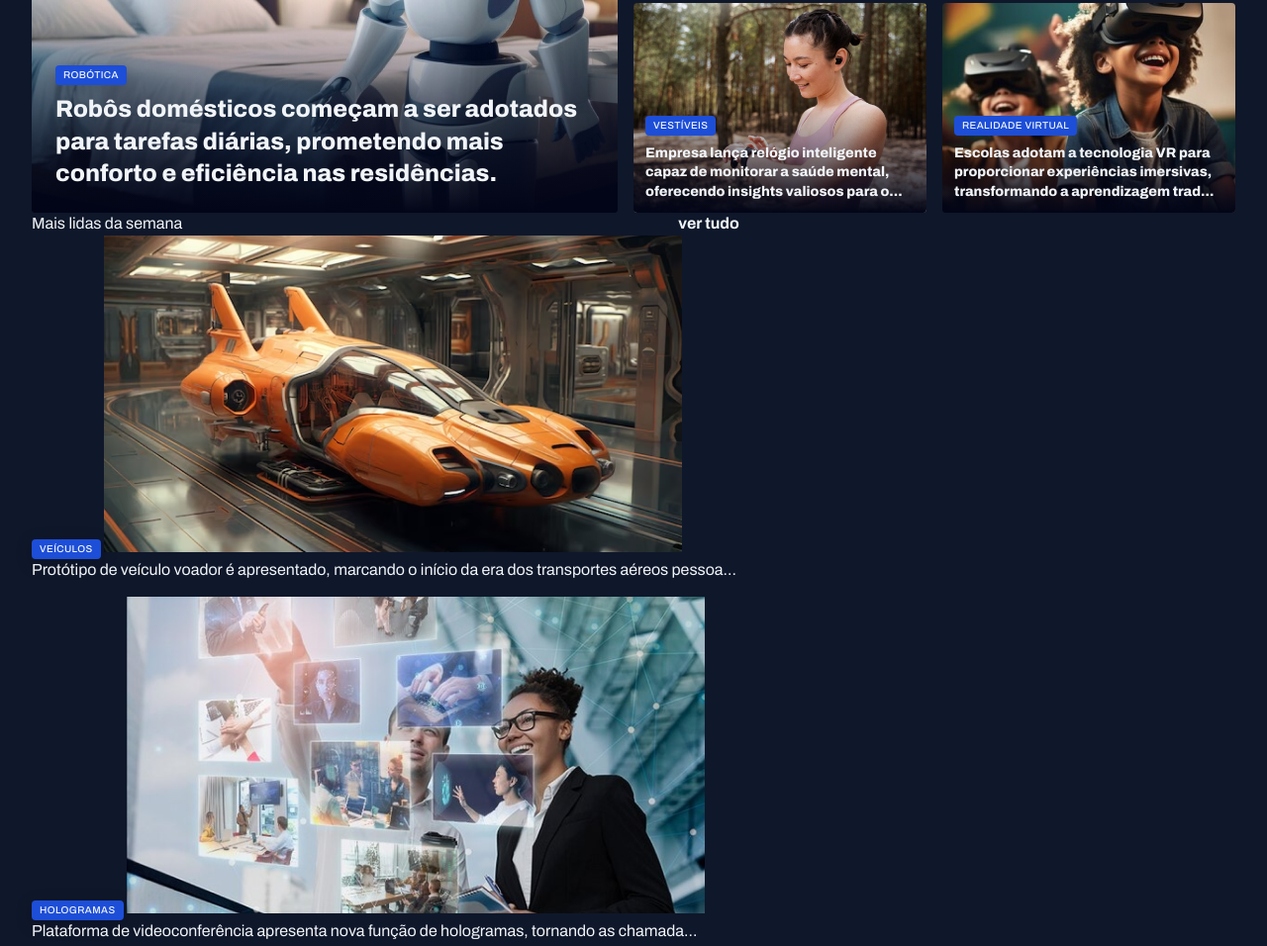
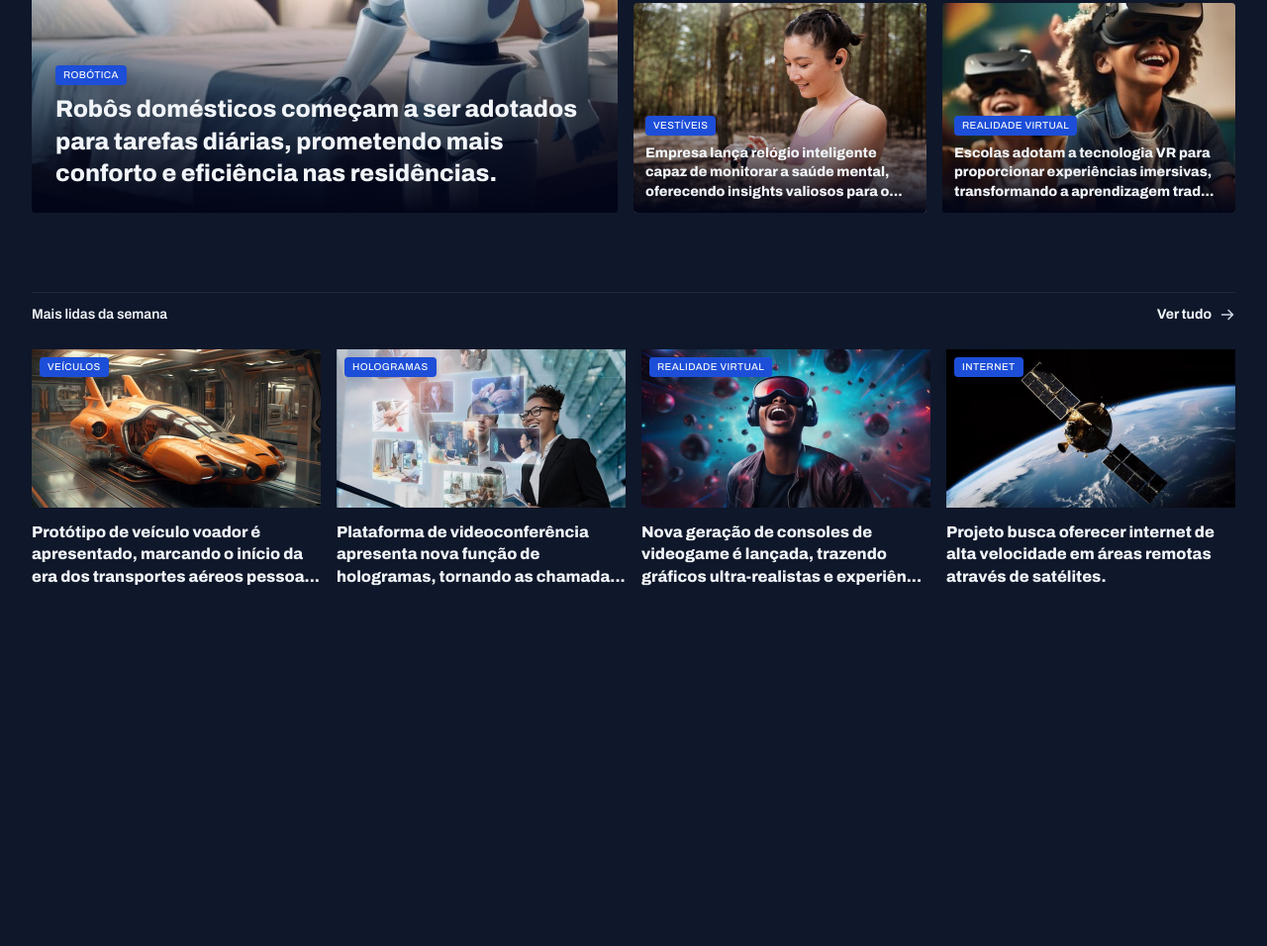
Before and after one commit to nwyan/portal-de-noticias, a plain HTML site: page index.html in a window 1280 px wide. Shown: the part 389-1345 px from the top of the page at 99% size. After the commit the page ends 983 px from the top, so only its background shows below. Drawn offline with Linux system fonts and the light colour scheme.

Commit message:
Aplicando estilos na seção mais lida da semana

```diff
--- a/index.html
+++ b/index.html
@@ -94,7 +94,7 @@
       <header class="grid grid-flow-col">
         <h3>Mais lidas da semana</h3>
         <a href="#" class="grid grid-flow-col">
-          <strong>ver tudo</strong>
+          <strong>Ver tudo</strong>
           <span></span>
         </a>
       </header>
--- a/styles/global.css
+++ b/styles/global.css
@@ -52,6 +52,7 @@
 
 main {
   margin-top: 40px;
+  gap: 80px;
 }
 
 .content-tag {
--- a/styles/sections.css
+++ b/styles/sections.css
@@ -1,3 +1,25 @@
+section header {
+  border-top: 1px solid var(--stroke-color);
+  padding-block: 12px 24px;
+  font: var(--text-span);
+
+  a {
+    justify-self: end;
+    align-items: center;
+    gap: 8px;
+
+    span {
+      background-image: url(../assets/icons/ArrowRight.svg);
+      width: 16px;
+      height: 16px;
+    }
+
+    &:hover span {
+      background-image: url(../assets/icons/ArrowRightHover.svg);
+    }
+  }
+}
+
 #featured {
   img {
     height: 100%;
@@ -33,3 +55,28 @@
     }
   }
 }
+
+#weekly {
+  &>div {
+    grid-template-columns: repeat(4, 292px);
+  }
+
+  img {
+    height: 160px;
+  }
+
+  figure {
+    position: relative;
+
+    .content-tag {
+      position: absolute;
+      top: 8px;
+      left: 8px;
+    }
+
+    p {
+      margin-top: 8px;
+      font-weight: 800;
+    }
+  }
+}
```
